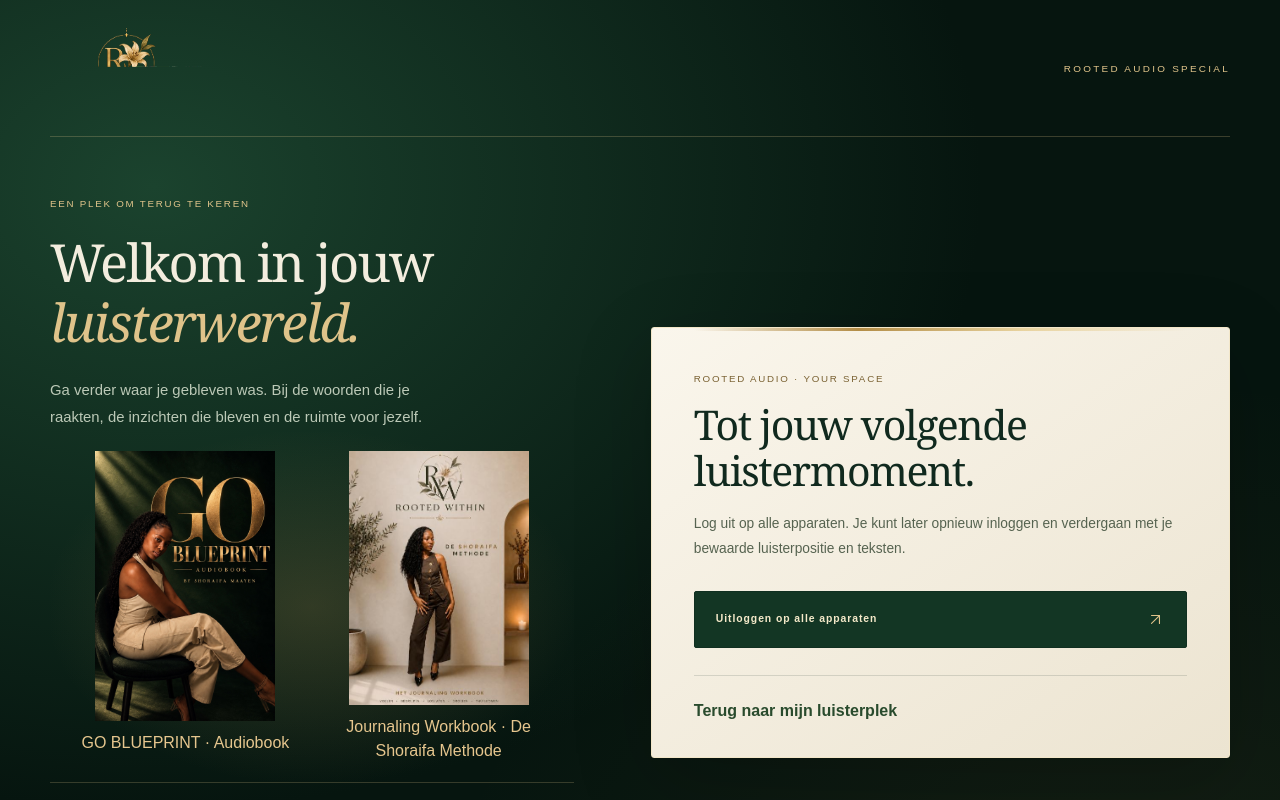
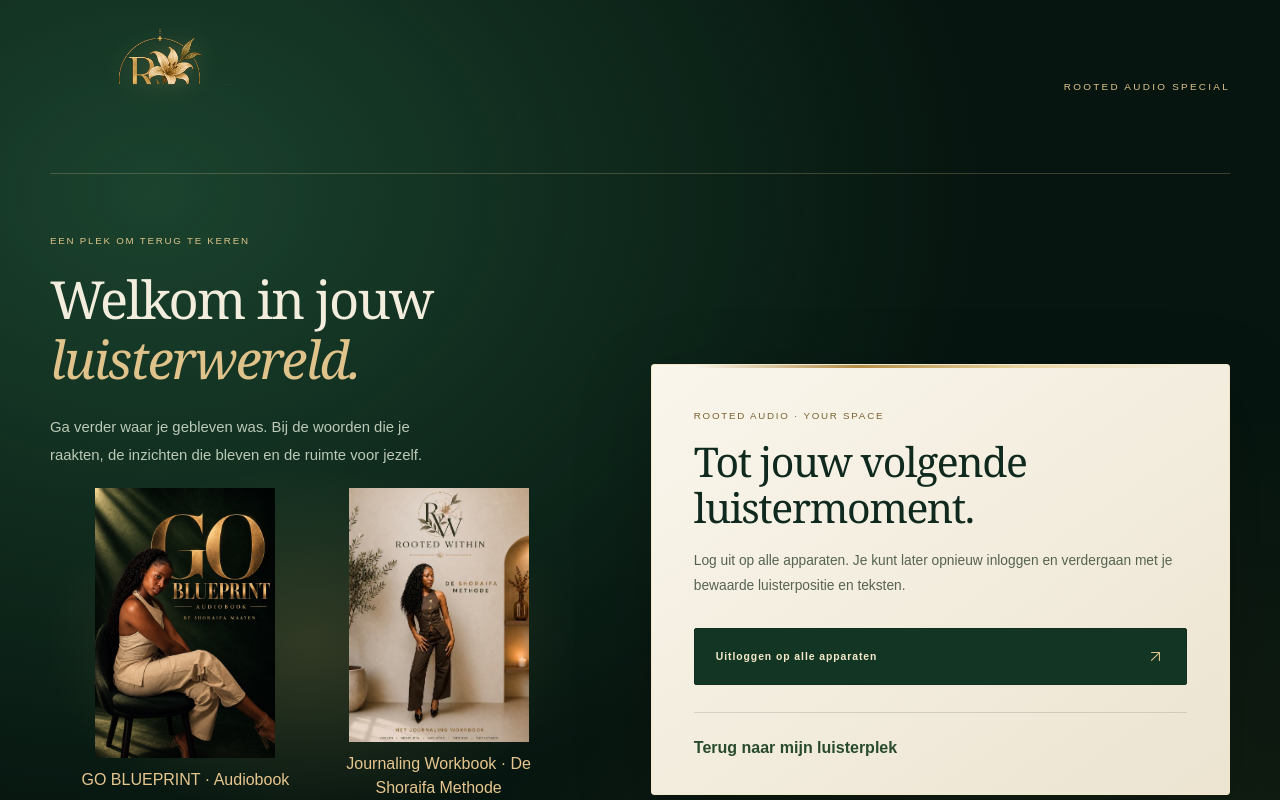
Before and after one commit to Rootedw/rooted-audio-special, a Next.js app: page /auth/signout in a window 1280 px wide. Shown: the top 800 px of the page. Built offline with nearby package versions, Linux system fonts and the light colour scheme.

Commit message:
Place and size the gold Rooted Within logo across the Special

```diff
--- a/app/edition.css
+++ b/app/edition.css
@@ -19,3 +19,11 @@
 .edition-actions{display:flex;gap:.7rem;flex-wrap:wrap;align-items:center;margin-top:1.2rem}
 .edition-actions .btn{text-align:center;white-space:normal}
 @media(max-width:680px){.edition-panel{grid-template-columns:1fr;gap:1rem}.edition-art{padding:.75rem}.edition-actions .btn{flex:1 1 100%}}
+
+.edition-brand{grid-column:1/-1;display:flex;justify-content:center;margin-block-end:calc(-1 * clamp(.25rem,2vw,1.75rem))}
+.edition-logo,.rooted-account .ra-logo{display:block;width:clamp(145px,23vw,220px);max-width:100%;height:auto;max-height:none;object-fit:contain;filter:drop-shadow(0 0 12px #e6c68438)}
+.rooted-account .ra-logo-link{display:flex;align-items:center;flex-shrink:0;max-width:56%;overflow:visible}
+.rooted-account .ra-masthead{gap:.75rem}
+.topbar .brand img{width:clamp(64px,8vw,100px);height:auto;max-height:64px;object-fit:contain;flex-shrink:0}
+.onboarding .onboarding-logo{width:clamp(150px,25vw,232px);height:auto;max-height:none;object-fit:contain}
+@media(max-width:680px){.edition-brand{margin-block-end:0}.rooted-account .ra-logo{width:clamp(125px,39vw,172px)}}
```
